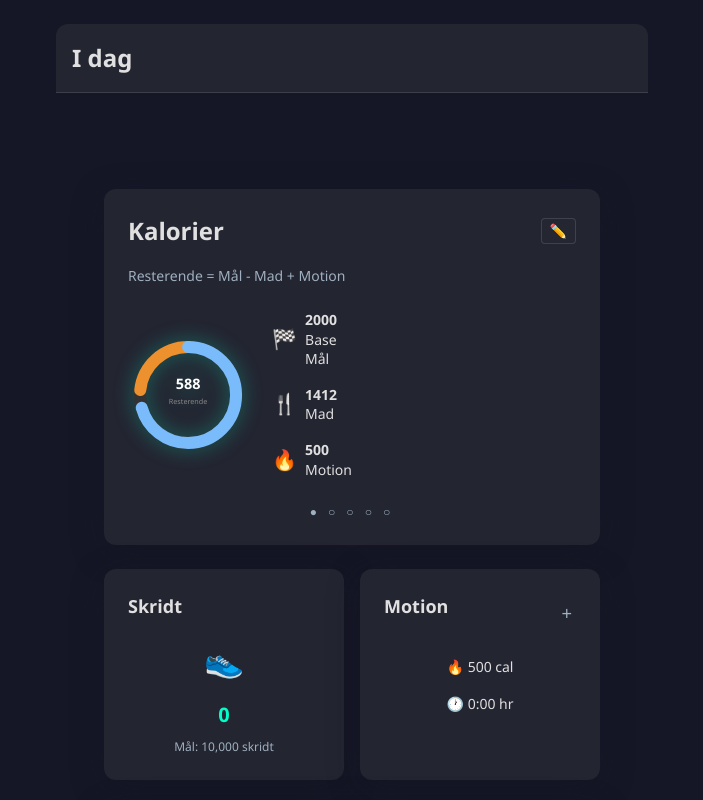
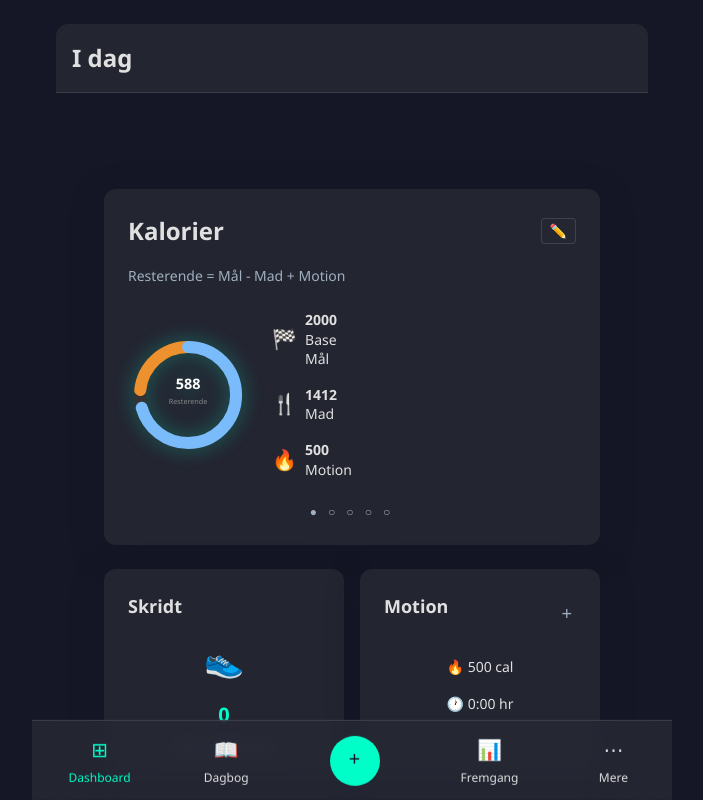
Before and after one commit to uditrima/calcalc, a website with bundled scripts: page frontend/index.html in a window 1280 px wide. Shown: the whole page, without its empty margins (288-991 px from the left). Built offline with nearby package versions, Linux system fonts and the light colour scheme; files whose address does not match are found by name.

Commit message:
Restore bottom navigation visibility and fix diary height
- Changed bottom navigation back to position: sticky to make it visible
- Added flex-shrink: 0 and height: 80px to prevent shrinking
- Changed diary height to calc(100vh - 160px) to account for header and navigation
- This should restore bottom navigation while keeping diary content properly sized

```diff
--- a/frontend/styles/components.css
+++ b/frontend/styles/components.css
@@ -296,7 +296,7 @@
 
 /* Diary Container */
 .diary {
-    height: 100%; /* Full height of its container */
+    height: calc(100vh - 160px); /* Subtract header and navigation height */
     overflow-y: auto; /* Diary handles its own scrolling */
     overflow-x: hidden;
     padding: 0;
--- a/frontend/styles/layout.css
+++ b/frontend/styles/layout.css
@@ -114,7 +114,8 @@ body {
     -webkit-backdrop-filter: var(--blur-glass);
     border-top: 1px solid var(--color-border);
     padding: var(--space-sm) 0;
-    position: relative; /* Changed from sticky to relative */
+    position: sticky;
+    bottom: 0;
     z-index: var(--z-sticky);
     flex-shrink: 0; /* Don't shrink */
     height: 80px; /* Fixed height */
```
